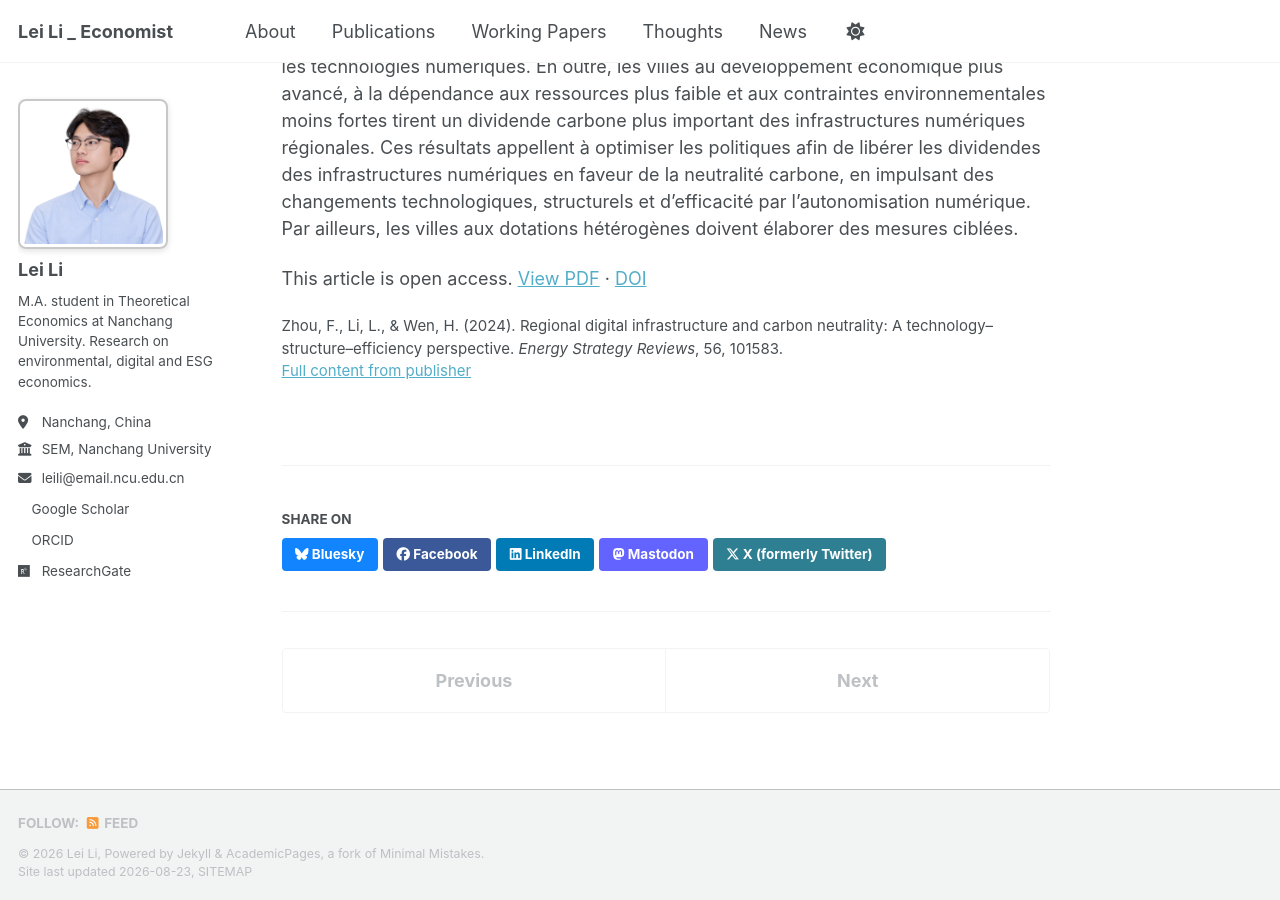
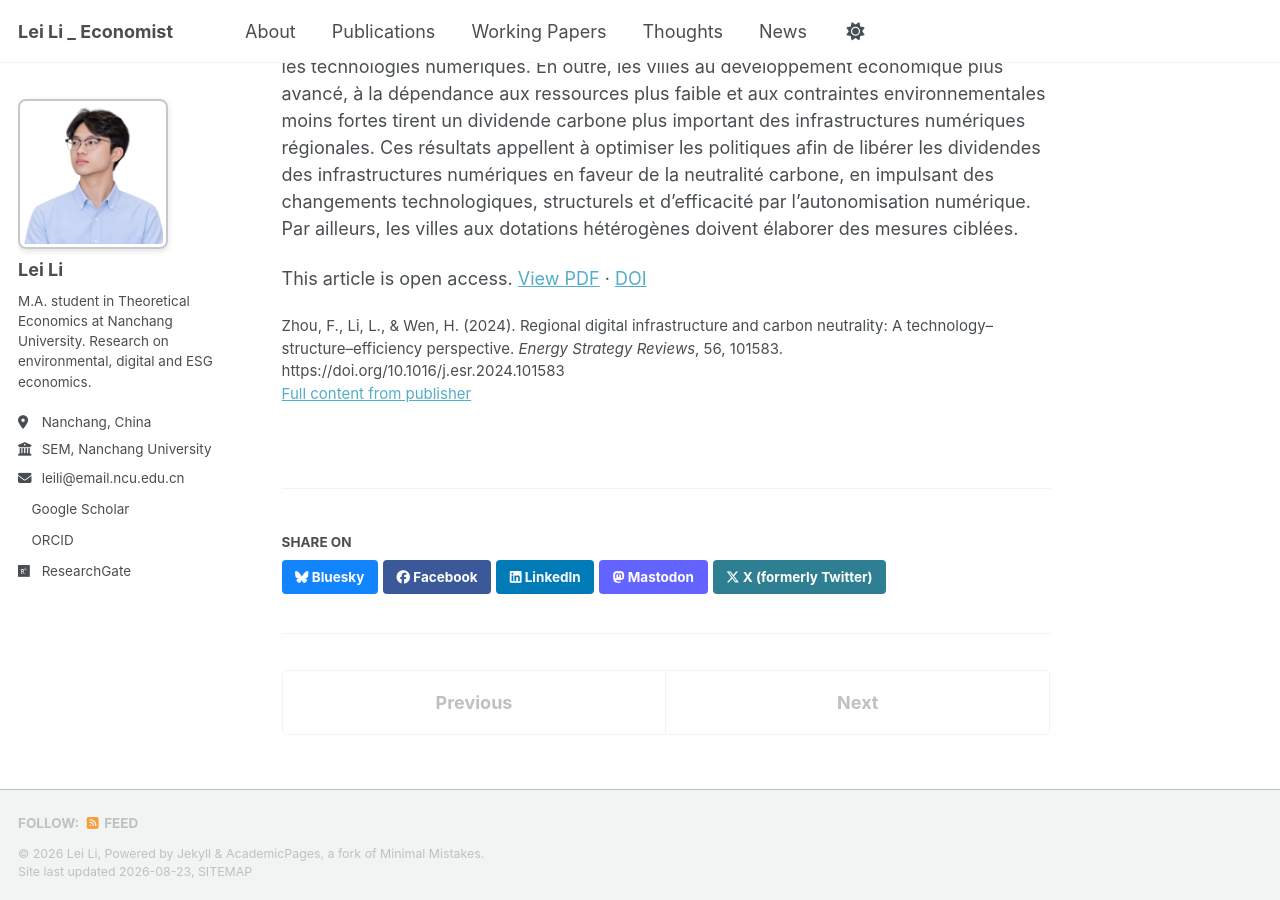
Before and after one commit to LeiLi-Econ/LeiLi-Econ.github.io, a Jekyll site: the page built from _publications/2024-esr-digital-infrastructure.md, in a window 1280 px wide and 900 px high, scrolled down 1442 px. Built offline with Jekyll 4.4.1, drawn with Linux system fonts in a browser that asks for light colours; a style sheet for code colours, icons or effects is not loaded; before the commit the page ends 2320 px from its top, so only the background shows below that; part of the change alters nothing that is shown.

Commit message:
Add DOI to ESR citation

```diff
--- a/_publications/2024-esr-digital-infrastructure.md
+++ b/_publications/2024-esr-digital-infrastructure.md
@@ -7,7 +7,7 @@ excerpt: 'My first paper, it discusses whether and how digitalization infrastruc
 date: 2024-11-02
 venue: 'Energy Strategy Reviews'
 paperurl: 'https://doi.org/10.1016/j.esr.2024.101583'
-citation: 'Zhou, F., Li, L., & Wen, H. (2024). Regional digital infrastructure and carbon neutrality: A technology–structure–efficiency perspective. <i>Energy Strategy Reviews</i>, 56, 101583.'
+citation: 'Zhou, F., Li, L., & Wen, H. (2024). Regional digital infrastructure and carbon neutrality: A technology–structure–efficiency perspective. <i>Energy Strategy Reviews</i>, 56, 101583. https://doi.org/10.1016/j.esr.2024.101583'
 ---
 This is my first academic paper, and it was also my first formal training in economics. I was in my sixth semester of undergraduate study at the time, and I spent most of my energy learning and practicing standard econometric techniques and Stata programming. Debugging `do` scripts and picking up the data skills I needed took up much of my remaining time at Jiangxi Normal University. Through this exploration, I learned how to run difference-in-differences designs and panel-data analysis, along with some fundamental concepts of the field. That experience laid the foundation for my future research.
 
```
